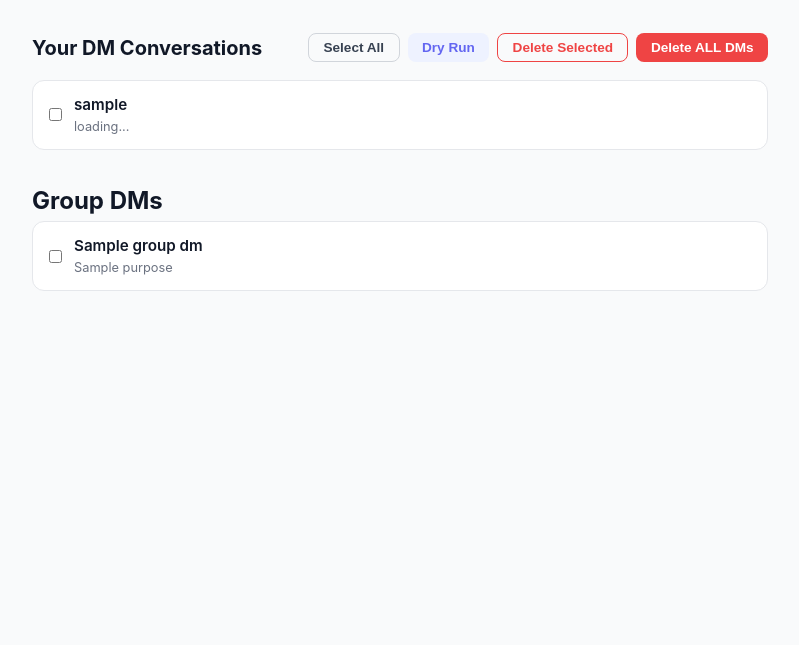
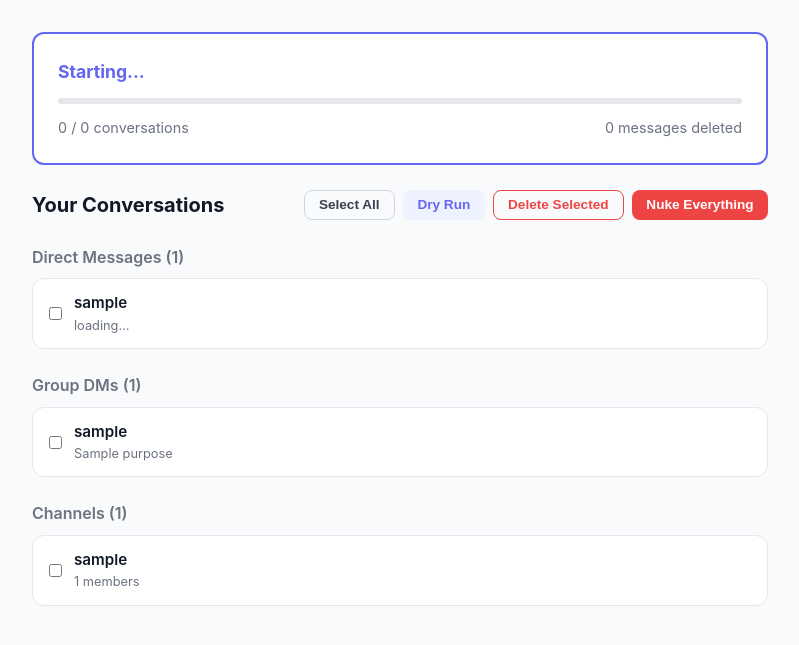
Before and after one commit to Ruwad-io/slack-offboarding, a Flask app: template templates/dashboard.html in a window 1280 px wide. Shown: the part 62-707 px from the top of the page, without its empty margins (240-1039 px from the left). Run offline with Flask 3, Linux system fonts and the light colour scheme; the template is opened without the code that fills it: most values are stand-ins (such as "Sample title", 1, 10 or a date in 2020).

Commit message:
feat: background job system with SSE for real-time progress
- Add JobManager with Redis-backed state for background cleanup jobs
- Add SSE endpoint (/api/job/<id>/stream) for live progress streaming
- Nuke button starts background job, user can close tab and come back
- Dashboard auto-reconnects to active job on page load
- Show all conversation types (DMs, group DMs, channels) in dashboard
- Update Dockerfile to gthread worker for SSE support

```diff
--- a/src/app.py
+++ b/src/app.py
@@ -4,6 +4,7 @@ Slack OffBoarding — Flask application factory.
 
 from flask import Flask
 from src.config import Config
+from src.services.job_manager import JobManager
 
 
 def create_app() -> Flask:
@@ -14,6 +15,9 @@ def create_app() -> Flask:
     )
     app.config.from_object(Config)
 
+    # Initialize job manager
+    app.job_manager = JobManager(app.config["REDIS_URL"])
+
     # Register blueprints
     from src.routes.auth import auth_bp
     from src.routes.main import main_bp
--- a/src/routes/main.py
+++ b/src/routes/main.py
@@ -1,17 +1,21 @@
 """
-Main application routes — dashboard and cleanup actions.
+Main application routes — dashboard, cleanup actions, and SSE streaming.
 """
 
-from flask import Blueprint, render_template, session, redirect, url_for, jsonify, request
+from flask import (
+    Blueprint, render_template, session, redirect, url_for,
+    jsonify, request, Response, current_app, stream_with_context,
+)
 
 from src.services.slack_cleaner import SlackCleaner
+from src.services.job_manager import start_cleanup_job
 
 main_bp = Blueprint("main", __name__)
 
 
 @main_bp.route("/health")
 def health():
-    """Health check endpoint for Railway."""
+    """Health check endpoint."""
     return jsonify({"status": "ok"}), 200
 
 
@@ -44,6 +48,11 @@ def dashboard():
     cleaner = SlackCleaner(session["slack_token"])
     dms = cleaner.list_dm_conversations()
     group_dms = cleaner.list_group_dms()
+    channels = cleaner.list_channels()
+
+    # Check if there's an active job
+    jm = current_app.job_manager
+    active_job = jm.get_active_job(session.get("slack_user_id", ""))
 
     return render_template(
         "dashboard.html",
@@ -51,6 +60,8 @@ def dashboard():
         team=session.get("slack_team", ""),
         dms=dms,
         group_dms=group_dms,
+        channels=channels,
+        active_job=active_job,
     )
 
 
@@ -83,7 +94,7 @@ def api_preview(channel_id: str):
             "text": m.get("text", "")[:100],
             "date": m.get("ts", ""),
         }
-        for m in messages[:50]  # Show max 50 for preview
+        for m in messages[:50]
     ]
 
     return jsonify({"total": len(messages), "preview": preview})
@@ -101,13 +112,62 @@ def api_delete(channel_id: str):
     return jsonify(stats.to_dict())
 
 
-@main_bp.route("/api/delete-all", methods=["POST"])
+# ------------------------------------------------------------------
+# Background job endpoints
+# ------------------------------------------------------------------
+
+
+@main_bp.route("/api/nuke", methods=["POST"])
 @require_auth
-def api_delete_all():
-    """Delete all user messages across all DMs."""
-    dry_run = request.json.get("dry_run", False) if request.is_json else False
+def api_nuke():
+    """Start a full nuke job in the background. Returns job ID."""
+    jm = current_app.job_manager
+    user_id = session.get("slack_user_id", "")
 
-    cleaner = SlackCleaner(session["slack_token"])
-    stats = cleaner.cleanup_all_dms(dry_run=dry_run)
+    # Check for existing active job
+    active = jm.get_active_job(user_id)
+    if active:
+        return jsonify({"error": "A job is already running", "job_id": active["id"]}), 409
 
-    return jsonify(stats.to_dict())
+    job_id = jm.create_job(
+        user_id=user_id,
+        job_type="nuke",
+        token=session["slack_token"],
+    )
+    start_cleanup_job(jm, job_id)
+
+    return jsonify({"job_id": job_id}), 202
+
+
+@main_bp.route("/api/job/<job_id>")
+@require_auth
+def api_job_status(job_id: str):
+    """Get current job status."""
+    jm = current_app.job_manager
+    job = jm.get_job(job_id)
+    if not job:
+        return jsonify({"error": "Job not found"}), 404
+    return jsonify(job)
+
+
+@main_bp.route("/api/job/<job_id>/stream")
+@require_auth
+def api_job_stream(job_id: str):
+    """SSE stream of job progress."""
+    jm = current_app.job_manager
+
+    job = jm.get_job(job_id)
+    if not job:
+        return jsonify({"error": "Job not found"}), 404
+
+    def generate():
+        yield from jm.stream_progress(job_id)
+
+    return Response(
+        stream_with_context(generate()),
+        mimetype="text/event-stream",
+        headers={
+            "Cache-Control": "no-cache",
+            "X-Accel-Buffering": "no",
+        },
+    )
--- a/static/css/style.css
+++ b/static/css/style.css
@@ -304,6 +304,58 @@ body {
     color: var(--gray-500);
 }
 
+/* ---- Nuke progress panel ---- */
+.nuke-panel {
+    background: white;
+    border: 2px solid var(--purple);
+    border-radius: var(--radius);
+    padding: 1.5rem;
+    margin-bottom: 1.5rem;
+}
+
+.nuke-header {
+    display: flex;
+    justify-content: space-between;
+    align-items: center;
+    margin-bottom: 0.75rem;
+}
+
+.nuke-status {
+    font-weight: 700;
+    font-size: 1.1rem;
+}
+.nuke-status.running { color: var(--purple); }
+.nuke-status.success { color: var(--green); }
+.nuke-status.error { color: var(--red); }
+
+.nuke-failed {
+    font-size: 0.85rem;
+    color: var(--red);
+    font-weight: 600;
+}
+
+.nuke-details {
+    display: flex;
+    justify-content: space-between;
+    margin-top: 0.75rem;
+    font-size: 0.9rem;
+    color: var(--gray-500);
+}
+
+.nuke-current {
+    margin-top: 0.5rem;
+    font-size: 0.85rem;
+    color: var(--gray-500);
+    font-style: italic;
+}
+
+.section-title {
+    font-size: 1rem;
+    color: var(--gray-500);
+    margin: 1.5rem 0 0.5rem;
+    font-weight: 600;
+}
+
 /* ---- Utilities ---- */
 .hidden { display: none !important; }
 
--- a/static/js/app.js
+++ b/static/js/app.js
@@ -72,7 +72,7 @@ function closePreview() {
     document.getElementById('preview-modal').classList.add('hidden');
 }
 
-// ---- Delete ----
+// ---- Single channel delete ----
 
 async function deleteChannel(channelId, dryRun) {
     const action = dryRun ? 'simulate deletion of' : 'permanently delete all your messages in';
@@ -100,7 +100,6 @@ async function deleteChannel(channelId, dryRun) {
             100
         );
 
-        // Update count display
         const countEl = document.getElementById(`count-${channelId}`);
         if (countEl && !dryRun) {
             countEl.textContent = '0 messages';
@@ -142,36 +141,6 @@ async function deleteSelected(dryRun) {
     setTimeout(hideStatus, 5000);
 }
 
-async function deleteAll(dryRun) {
-    if (!dryRun && !confirm('⚠️ This will DELETE ALL your messages in ALL DM conversations. This CANNOT be undone. Are you absolutely sure?')) {
-        return;
-    }
-
-    showStatus(
-        dryRun ? 'Simulating full cleanup...' : 'Deleting all DMs...',
-        'This may take a long time. Please keep this tab open.',
-        10
-    );
-
-    try {
-        const resp = await fetch('/api/delete-all', {
-            method: 'POST',
-            headers: { 'Content-Type': 'application/json' },
-            body: JSON.stringify({ dry_run: dryRun }),
-        });
-        const stats = await resp.json();
-
-        showStatus(
-            dryRun ? 'Simulation complete' : 'Full cleanup complete!',
-            `${stats.conversations_scanned} conversations scanned, ${stats.messages_deleted} messages ${dryRun ? 'would be' : ''} deleted`,
-            100
-        );
-
-    } catch (err) {
-        showStatus('Error', err.message, 0);
-    }
-}
-
 async function deleteChannelSilent(channelId, dryRun) {
     try {
         await fetch(`/api/delete/${channelId}`, {
@@ -181,6 +150,133 @@ async function deleteChannelSilent(channelId, dryRun) {
         });
     } catch (err) {
         console.error(`Failed to process ${channelId}:`, err);
+    }
+}
+
+// ---- Nuke (background job + SSE) ----
+
+let activeEventSource = null;
+
+async function startNuke() {
+    if (!confirm('This will DELETE ALL your messages in ALL conversations (DMs, group DMs, channels, threads). This CANNOT be undone.\n\nThe process runs in the background — you can close this page and come back later.')) {
+        return;
+    }
+
+    showNukeProgress({
+        status: 'starting',
+        conversations_total: 0,
+        conversations_done: 0,
+        messages_deleted: 0,
+        messages_failed: 0,
+        current_conversation: '',
+    });
+
+    try {
+        const resp = await fetch('/api/nuke', {
+            method: 'POST',
+            headers: { 'Content-Type': 'application/json' },
+        });
+
+        if (resp.status === 409) {
+            const data = await resp.json();
+            // Already running, reconnect to existing job
+            connectSSE(data.job_id);
+            return;
+        }
+
+        const data = await resp.json();
+        connectSSE(data.job_id);
+
+    } catch (err) {
+        showStatus('Error', err.message, 0);
+    }
+}
+
+function connectSSE(jobId) {
+    if (activeEventSource) {
+        activeEventSource.close();
+    }
+
+    const nukePanel = document.getElementById('nuke-progress');
+    nukePanel.classList.remove('hidden');
+
+    activeEventSource = new EventSource(`/api/job/${jobId}/stream`);
+
+    activeEventSource.onmessage = (event) => {
+        const job = JSON.parse(event.data);
+        showNukeProgress(job);
+
+        if (job.status === 'completed' || job.status === 'failed') {
+            activeEventSource.close();
+            activeEventSource = null;
+        }
+    };
+
+    activeEventSource.onerror = () => {
+        // Reconnect after a short delay
+        activeEventSource.close();
+        activeEventSource = null;
+        setTimeout(() => {
+            fetch(`/api/job/${jobId}`)
+                .then(r => r.json())
+                .then(job => {
+                    if (job.status === 'running' || job.status === 'pending') {
+                        connectSSE(jobId);
+                    } else {
+                        showNukeProgress(job);
+                    }
+                })
+                .catch(() => {});
+        }, 3000);
+    };
+}
+
+function showNukeProgress(job) {
+    const panel = document.getElementById('nuke-progress');
+    const statusEl = document.getElementById('nuke-status');
+    const convEl = document.getElementById('nuke-conversations');
+    const msgsEl = document.getElementById('nuke-messages');
+    const currentEl = document.getElementById('nuke-current');
+    const progressEl = document.getElementById('nuke-progress-fill');
+    const failedEl = document.getElementById('nuke-failed');
+
+    panel.classList.remove('hidden');
+
+    // Status text
+    const statusMap = {
+        'pending': 'Starting...',
+        'starting': 'Starting...',
+        'running': 'Deleting messages...',
+        'completed': 'All done!',
+        'failed': 'Failed',
+    };
+    statusEl.textContent = statusMap[job.status] || job.status;
+    statusEl.className = 'nuke-status ' + (job.status === 'completed' ? 'success' : job.status === 'failed' ? 'error' : 'running');
+
+    // Progress
+    const total = job.conversations_total || 1;
+    const pct = Math.round((job.conversations_done / total) * 100);
+    progressEl.style.width = pct + '%';
+
+    convEl.textContent = `${job.conversations_done} / ${job.conversations_total} conversations`;
+    msgsEl.textContent = `${job.messages_deleted} messages deleted`;
+
+    if (job.messages_failed > 0) {
+        failedEl.textContent = `${job.messages_failed} failed`;
+        failedEl.classList.remove('hidden');
+    }
+
+    if (job.current_conversation && job.status === 'running') {
+        currentEl.textContent = `Currently: ${job.current_conversation}`;
+        currentEl.classList.remove('hidden');
+    } else {
+        currentEl.classList.add('hidden');
+    }
+
+    // Hide nuke button when running
+    const nukeBtn = document.getElementById('btn-nuke');
+    if (nukeBtn) {
+        nukeBtn.style.display = (job.status === 'running' || job.status === 'pending') ? 'none' : '';
     }
 }
 
@@ -210,4 +306,12 @@ function escapeHtml(text) {
 }
 
 // ---- Init ----
-document.addEventListener('DOMContentLoaded', loadCounts);
+document.addEventListener('DOMContentLoaded', () => {
+    loadCounts();
+
+    // Reconnect to active job if one exists
+    const activeJobId = document.body.dataset.activeJobId;
+    if (activeJobId) {
+        connectSSE(activeJobId);
+    }
+});
--- a/templates/dashboard.html
+++ b/templates/dashboard.html
@@ -6,7 +6,7 @@
     <title>OffBoarding — Dashboard</title>
     <link rel="stylesheet" href="/static/css/style.css">
 </head>
-<body>
+<body{% if active_job %} data-active-job-id="{{ active_job.id }}"{% endif %}>
     <nav class="navbar">
         <div class="nav-brand">
             <svg width="28" height="28" viewBox="0 0 512 512">
@@ -25,7 +25,23 @@
     </nav>
 
     <main class="container">
-        <!-- Status banner -->
+        <!-- Nuke progress panel (persistent, survives page refresh) -->
+        <div id="nuke-progress" class="nuke-panel hidden">
+            <div class="nuke-header">
+                <span id="nuke-status" class="nuke-status running">Starting...</span>
+                <span id="nuke-failed" class="nuke-failed hidden">0 failed</span>
+            </div>
+            <div class="progress-bar">
+                <div id="nuke-progress-fill" class="progress-fill" style="width: 0%"></div>
+            </div>
+            <div class="nuke-details">
+                <span id="nuke-conversations">0 / 0 conversations</span>
+                <span id="nuke-messages">0 messages deleted</span>
+            </div>
+            <div id="nuke-current" class="nuke-current hidden">Currently: ...</div>
+        </div>
+
+        <!-- Status banner (for single operations) -->
         <div id="status-banner" class="banner hidden">
             <div class="banner-content">
                 <span id="status-text">Processing...</span>
@@ -38,24 +54,25 @@
 
         <!-- Action bar -->
         <div class="action-bar">
-            <h2>Your DM Conversations</h2>
+            <h2>Your Conversations</h2>
             <div class="action-buttons">
                 <button id="btn-select-all" class="btn btn-sm btn-outline" onclick="toggleSelectAll()">
                     Select All
                 </button>
-                <button id="btn-dry-run" class="btn btn-sm btn-secondary" onclick="deleteSelected(true)">
+                <button class="btn btn-sm btn-secondary" onclick="deleteSelected(true)">
                     Dry Run
                 </button>
-                <button id="btn-delete" class="btn btn-sm btn-danger" onclick="deleteSelected(false)">
+                <button class="btn btn-sm btn-danger" onclick="deleteSelected(false)">
                     Delete Selected
                 </button>
-                <button id="btn-nuke" class="btn btn-sm btn-danger-fill" onclick="deleteAll(false)">
-                    Delete ALL DMs
+                <button id="btn-nuke" class="btn btn-sm btn-danger-fill" onclick="startNuke()">
+                    Nuke Everything
                 </button>
             </div>
         </div>
 
         <!-- DM List -->
+        <h3 class="section-title">Direct Messages ({{ dms|length }})</h3>
         <div id="dm-list" class="conversation-list">
             {% for dm in dms %}
             <div class="conversation-item" data-channel-id="{{ dm.id }}">
@@ -85,19 +102,41 @@
         </div>
 
         {% if group_dms %}
-        <h2 style="margin-top: 2rem;">Group DMs</h2>
+        <h3 class="section-title">Group DMs ({{ group_dms|length }})</h3>
         <div class="conversation-list">
             {% for gd in group_dms %}
             <div class="conversation-item" data-channel-id="{{ gd.id }}">
                 <label class="checkbox-label">
                     <input type="checkbox" class="dm-checkbox" value="{{ gd.id }}">
                     <div class="conversation-info">
-                        <span class="conversation-name">{{ gd.name }}</span>
+                        <span class="conversation-name">{{ gd.user_name }}</span>
                         <span class="conversation-meta">{{ gd.purpose }}</span>
                     </div>
                 </label>
                 <div class="conversation-actions">
                     <button class="btn btn-xs btn-danger" onclick="deleteChannel('{{ gd.id }}', false)">
+                        Delete
+                    </button>
+                </div>
+            </div>
+            {% endfor %}
+        </div>
+        {% endif %}
+
+        {% if channels %}
+        <h3 class="section-title">Channels ({{ channels|length }})</h3>
+        <div class="conversation-list">
+            {% for ch in channels %}
+            <div class="conversation-item" data-channel-id="{{ ch.id }}">
+                <label class="checkbox-label">
+                    <input type="checkbox" class="dm-checkbox" value="{{ ch.id }}">
+                    <div class="conversation-info">
+                        <span class="conversation-name">{{ ch.user_name }}</span>
+                        <span class="conversation-meta">{{ ch.num_members }} members</span>
+                    </div>
+                </label>
+                <div class="conversation-actions">
+                    <button class="btn btn-xs btn-danger" onclick="deleteChannel('{{ ch.id }}', false)">
                         Delete
                     </button>
                 </div>
```
Also changed, not shown: src/services/job_manager.py (added, +183 -0 lines), 1 other file.
